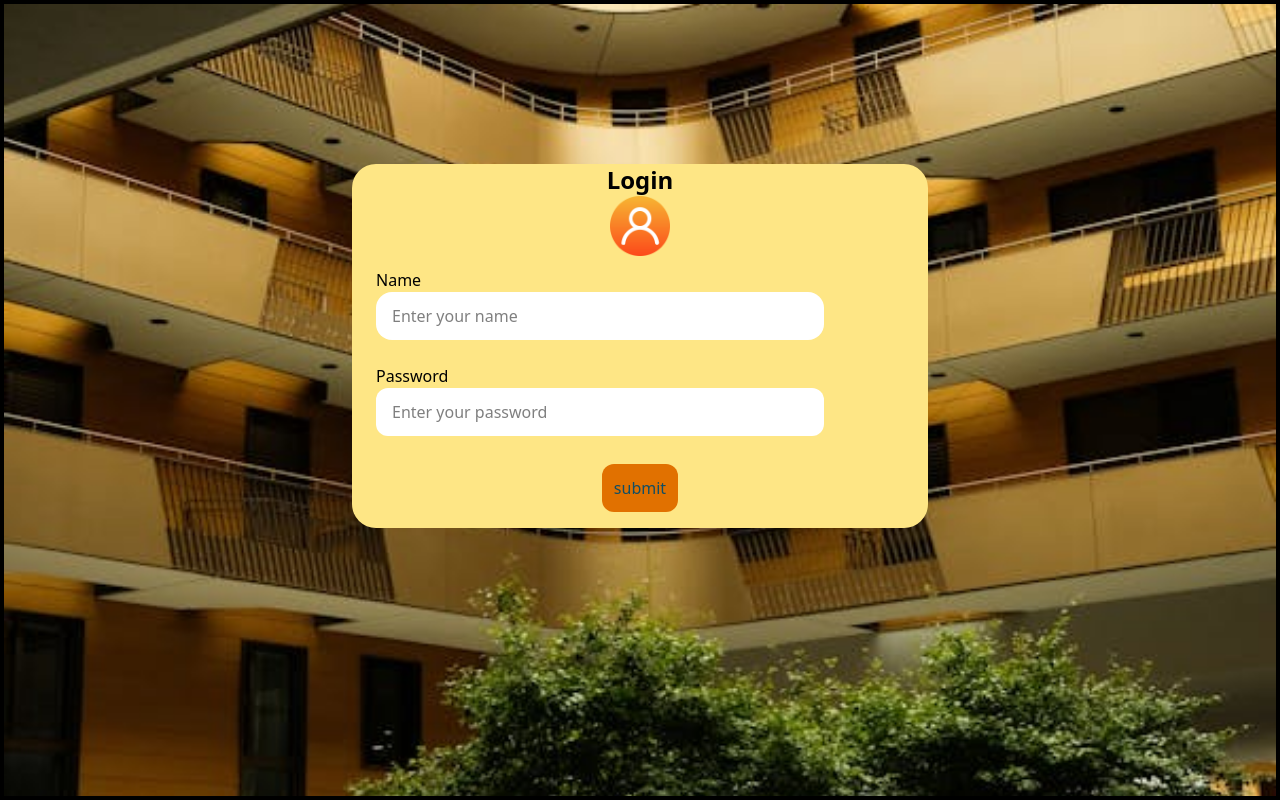
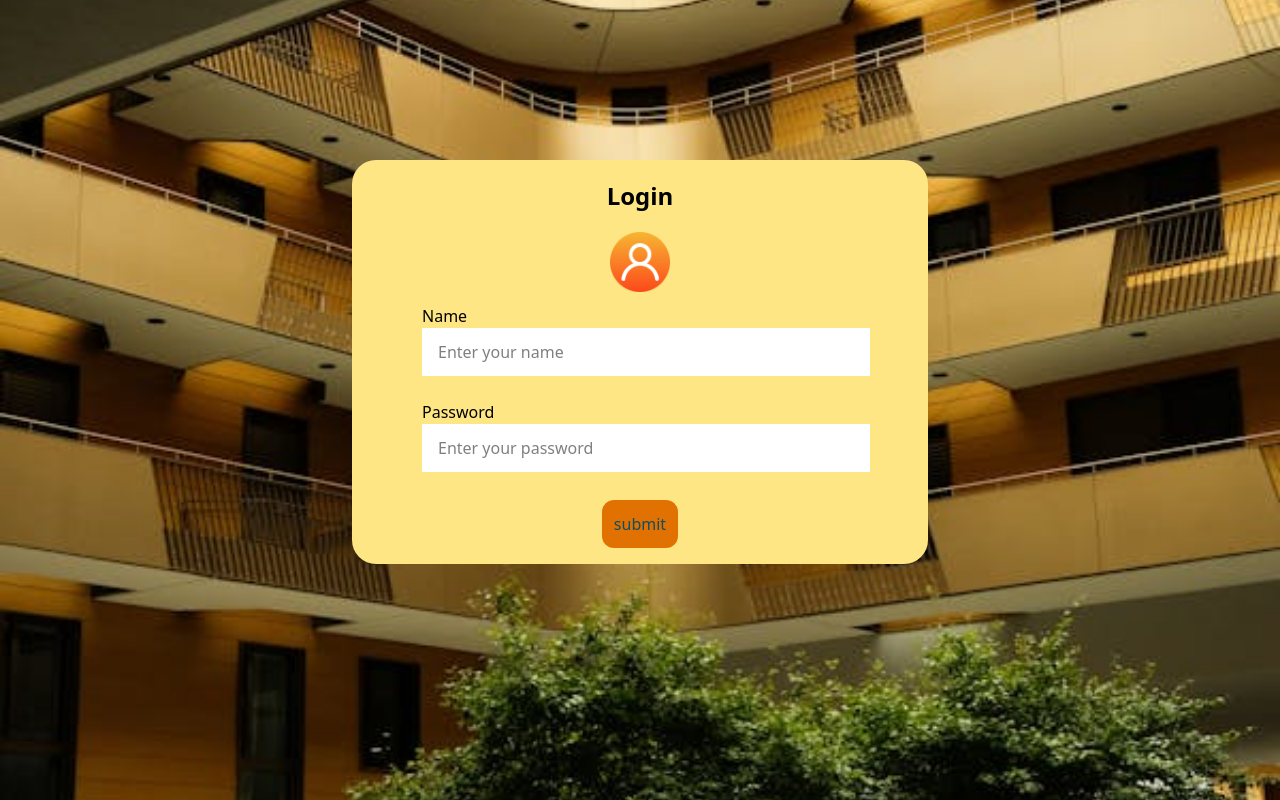
Before and after one commit to KobikaB/Task2, a React (Vite) app: page / in a window 1280 px wide. Built offline with nearby package versions, Linux system fonts and the light colour scheme.

Commit message:
updated name and password center

```diff
--- a/package.json
+++ b/package.json
@@ -11,6 +11,7 @@
   },
   "dependencies": {
     "@tailwindcss/vite": "^4.1.4",
+    "framer-motion": "^12.7.4",
     "react": "^19.0.0",
     "react-dom": "^19.0.0",
     "react-toastify": "^11.0.5",
--- a/src/App.jsx
+++ b/src/App.jsx
@@ -1,6 +1,7 @@
 import React from "react";
 import Form from "./components/form";
 import { useState } from "react";
+import { ToastContainer } from "react-toastify";
 
 function App() {
 
@@ -8,7 +9,8 @@ function App() {
   return (
     <div>
       <Form Name="submit" />
-
+    <ToastContainer
+    />
 
     </div>
   );
--- a/src/components/Form.jsx
+++ b/src/components/Form.jsx
@@ -1,4 +1,5 @@
 import React, { useState } from "react";
+import { toast } from "react-toastify";
 
 
 const Form = ({ Name }) => {
@@ -27,27 +28,29 @@ const Form = ({ Name }) => {
 
     if (formData.password.length < 8) {
       setPasswordError("Password must be minimum 8 characters");
+      toast.
       isValid = false;
     }
 
     if (isValid) {
       setSubmitted(true);
+      toast.success("submit sucessfully")
     }
   };
 
   return (
     <div
-      className="w-screen h-screen bg-cover bg-center border-4"
+      className="w-screen h-screen bg-cover bg-center"
       style={{ backgroundImage: "url('/image/image4.jpeg')" }}
     >
-      <div className="flex justify-center">
-        <div className="bg-amber-200 rounded-3xl w-xl h-auto mt-40">
-          <h1 className="text-2xl text-black text-center font-bold">Login</h1>
+      <div className="flex justify-center ">
+        <div className="bg-amber-200 rounded-3xl w-xl h-auto mt-40 flex flex-col items-center">
+          <h1 className="text-2xl text-center font-bold mt-5">Login</h1>
           <form onSubmit={handleSubmit}>
             <img
               src="/image/8792047.png"
               alt="Logo"
-              className="w-15 h-15 mx-auto"
+              className="w-15 h-15 mx-auto mt-5"
             />
 
             <div className="p-3 ml-3 flex flex-col">
@@ -55,7 +58,7 @@ const Form = ({ Name }) => {
               <input
                 type="text"
                 placeholder="Enter your name"
-                className="bg-white w-md rounded-2xl h-12 pl-4"
+                className="bg-white w-md  h-12 pl-4"
                 value={formData.name}
                 onChange={(e) =>
                   setFormData({ ...formData, name: e.target.value })
@@ -71,7 +74,7 @@ const Form = ({ Name }) => {
               <input
                 type="password"
                 placeholder="Enter your password"
-                className="bg-white w-md rounded-xl h-12 pl-4"
+                className="bg-white w-md  h-12 pl-4"
                 value={formData.password}
                 onChange={(e) =>
                   setFormData({ ...formData, password: e.target.value })
@@ -82,11 +85,7 @@ const Form = ({ Name }) => {
               )}
             </div>
 
-            {submitted && (
-              <p className="text-green-700 text-center">
-                Submitted successfully...
-              </p>
-            )}
+
 
             <div className="flex justify-center">
               <button
```
Also changed, not shown: 1 other file (tests, documents, lock files or other folders).
